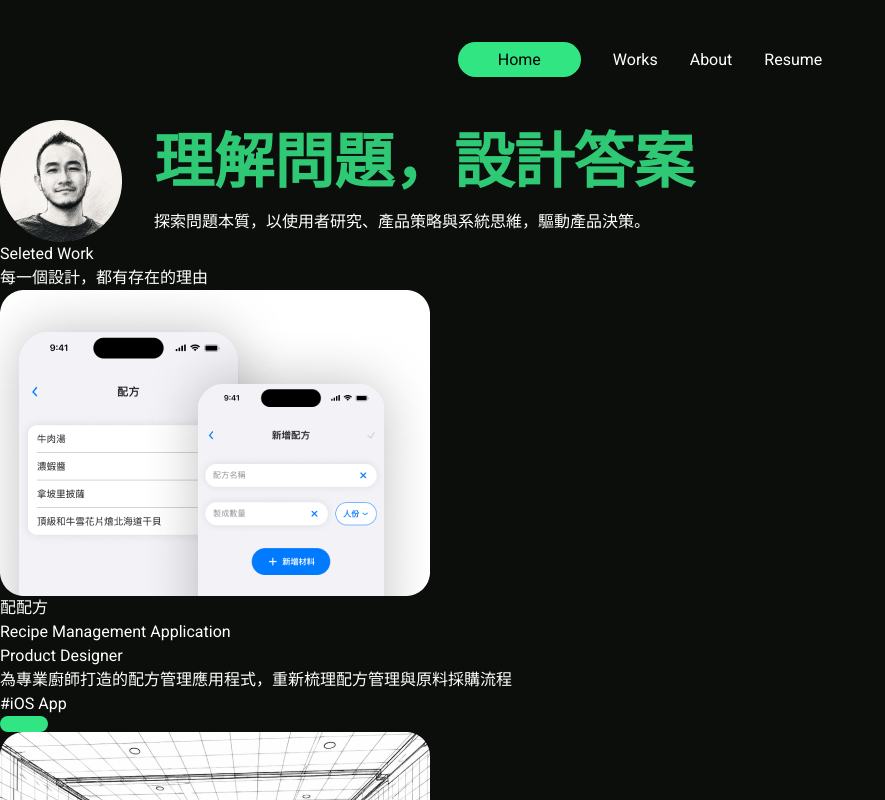
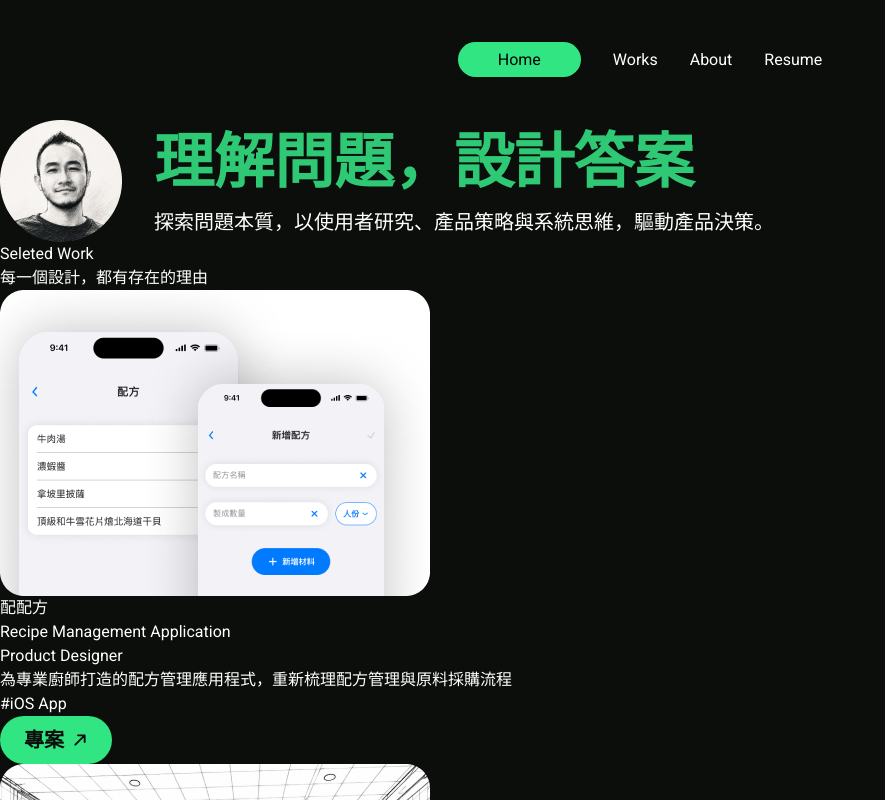
Before and after one commit to herbtea211/20260730-portfolio, a Next.js app: page / in a window 1280 px wide. Shown: the top 800 px of the page, without its empty margins (0-885 px from the left). Built offline with nearby package versions, Linux system fonts and the light colour scheme.

Commit message:
feat: add action button styles

```diff
--- a/src/app/globals.css
+++ b/src/app/globals.css
@@ -69,32 +69,32 @@
   --tracking-hero: var(--letter-spacing-hero);
 
   /* pointContent=>point */
-  --text-point: var(---font-size-point);
+  --text-point: var(--font-size-point);
   --leading-point: var(--line-height-point);
   --tracking-point: var(--letter-spacing-point);
 
   /* sectionTitle=>sectionTitle */
-  --text-sectionTitle: var(---font-size-sectionTitle);
+  --text-sectionTitle: var(--font-size-sectionTitle);
   --leading-sectionTitle: var(--line-height-sectionTitle);
   --tracking-sectionTitle: var(--letter-spacing-sectionTitle);
 
     /* sectionTitle=>subSectionTitle */
-  --text-subSectionTitle: var(---font-size-subSectionTitle);
+  --text-subSectionTitle: var(--font-size-subSectionTitle);
   --leading-subSectionTitle: var(--line-height-subSectionTitle);
   --tracking-subSectionTitle: var(--letter-spacing-subSectionTitle);
 
   /* contentSub=>subContent */
-  --text-subContent: var(---font-size-subContent);
+  --text-subContent: var(--font-size-subContent);
   --leading-subContent: var(--line-height-subContent);
   --tracking-subContent: var(--letter-spacing-subContent);
 
  /* companyTitle=>companyTitle */
-  --text-companyTitle: var(---font-size-companyTitle);
+  --text-companyTitle: var(--font-size-companyTitle);
   --leading-companyTitle: var(--line-height-companyTitle);
   --tracking-companyTitle: var(--letter-spacing-companyTitle);
 
  /* content=>content */
-  --text-content: var(---font-size-content);
+  --text-content: var(--font-size-content);
   --leading-content: var(--line-height-content);
   --tracking-content: var(--letter-spacing-content);
 
--- a/src/components/sections/IndexCard.tsx
+++ b/src/components/sections/IndexCard.tsx
@@ -23,7 +23,7 @@ export default function IndexCard() {
                                 <p>{item.description}</p>
                                 <p>{item.platform}</p>
                             </div>
-                            <Button showLabel={false} />
+                            <Button showLabel={true} label="專案"/>
                         </div>
 
                 )
--- a/src/components/ui/ActionArrow.tsx
+++ b/src/components/ui/ActionArrow.tsx
@@ -1,6 +1,7 @@
 export default function ActionArrow () {
     return (
             <svg
+            className="size-4"
             viewBox="0 0 24 24"
             fill="none"
             xmlns="http://www.w3.org/2000/svg"
@@ -8,7 +9,7 @@ export default function ActionArrow () {
             <path
                 d="M5 19L19 5M9 5H19V15"
                 stroke="currentColor"
-                strokeWidth="2.2"
+                strokeWidth="2.8"
                 strokeLinecap="round"
                 strokeLinejoin="round"
             />
--- a/src/components/ui/Button.tsx
+++ b/src/components/ui/Button.tsx
@@ -3,16 +3,28 @@ import ActionArrow from "@/components/ui/ActionArrow"
 
 interface ButtonProps {
   showLabel: boolean;
+  label: string;
 }
 
-export default function Button ({ showLabel }: ButtonProps) {
+export default function Button ({showLabel, label}: ButtonProps) {
     return (
         <button
             type="button"
-            className="flex items-center gap-2 px-6 py-2 rounded-full bg-primary"
+            className="
+                flex items-center gap-2
+                px-6 py-2
+                rounded-full
+                bg-primary
+                text-background
+                hover:bg-transparent
+                hover:text-primary
+                hover:shadow-[inset_0_0_0_2px_var(--primary)]"
         >
-        {showLabel && <span>專案</span>}
-        <ActionArrow />
+            {showLabel && (
+                <span className="font-bold text-subContent leading-subContent tracking-subContent">
+                    {label}
+                    </span>)}
+            <ActionArrow />
         </button>
     )
 }
```
